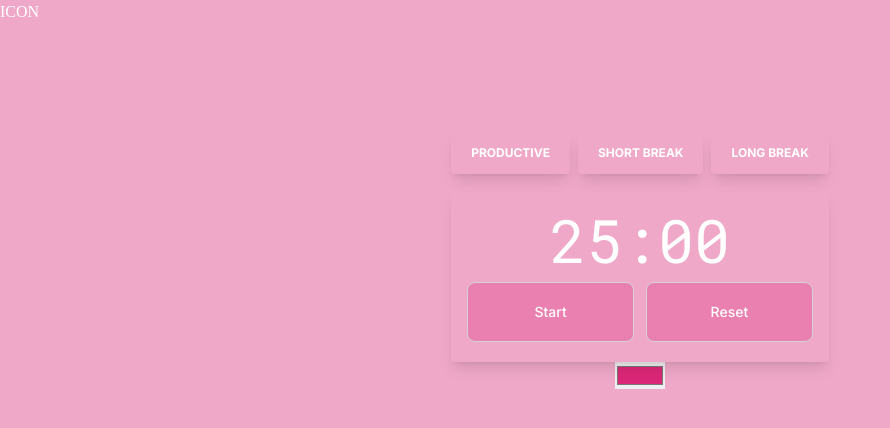
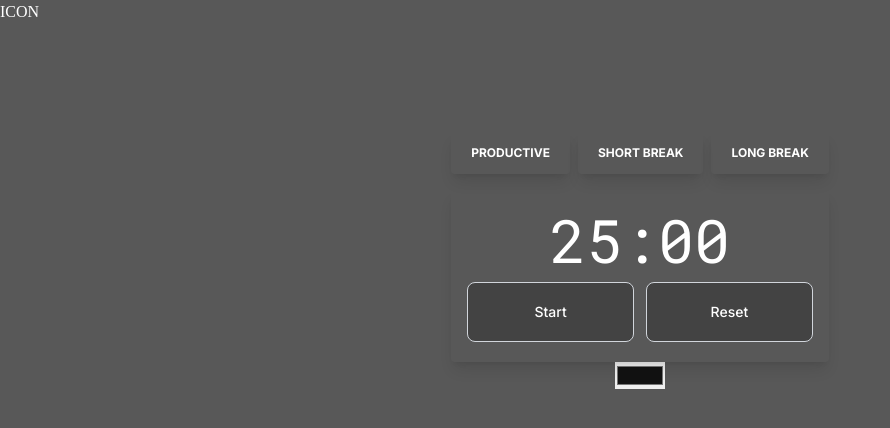
Before and after one commit to Devon-McGrath-github/dorodoro, a Next.js app: page / in a window 1280 px wide. Shown: the top 428 px of the page, without its empty margins (0-890 px from the left). Built offline with nearby package versions, Linux system fonts and the light colour scheme.

Commit message:
Apply background color to body to prevent opacity issue

```diff
--- a/components/Tabs/Tabs.tsx
+++ b/components/Tabs/Tabs.tsx
@@ -19,7 +19,7 @@ const Tabs = () => {
 							<a
 								className={
 									'text-xs font-bold uppercase px-5 py-3 shadow-lg rounded block leading-normal ' +
-									(openTab === 1 ? ' bg-blueGray-600' : 'text-blueGray-600 ')
+									(openTab === 1 ? 'bg-blueGray-600' : 'text-blueGray-600 ')
 								}
 								onClick={(e) => {
 									e.preventDefault()
--- a/pages/_document.tsx
+++ b/pages/_document.tsx
@@ -4,7 +4,7 @@ export default function Document() {
 	return (
 		<Html lang='en'>
 			<Head />
-			<body className='min-h-screen text-white bg-skin-primary bg-opacity-40'>
+			<body className='min-h-screen text-white bg-skin-primary bg-opacity-70'>
 				<Main />
 				<NextScript />
 			</body>
--- a/store/Timer.ts
+++ b/store/Timer.ts
@@ -20,7 +20,7 @@ const initialState: State = {
 	duration: 1500,
 	timer: 'default',
 	countingDown: false,
-	color: '#db2777',
+	color: '#121212',
 }
 
 // create store
```
